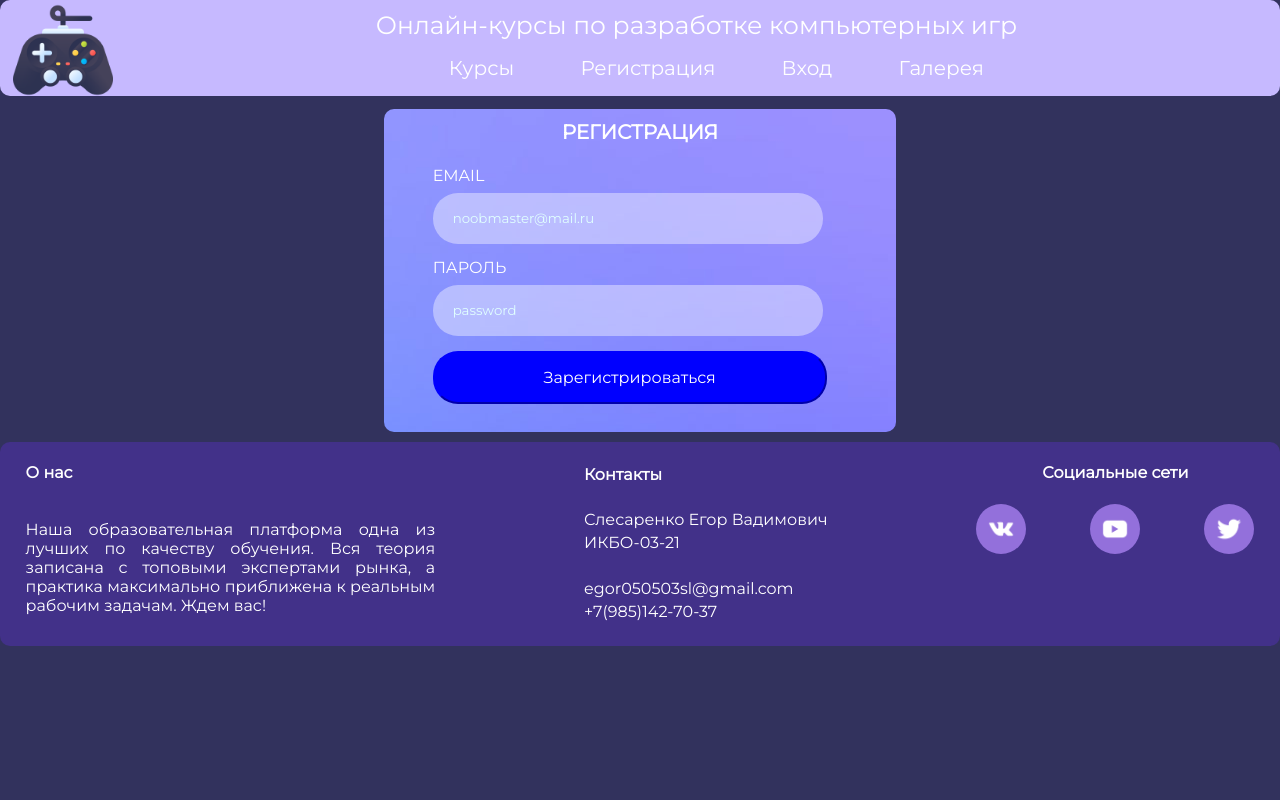
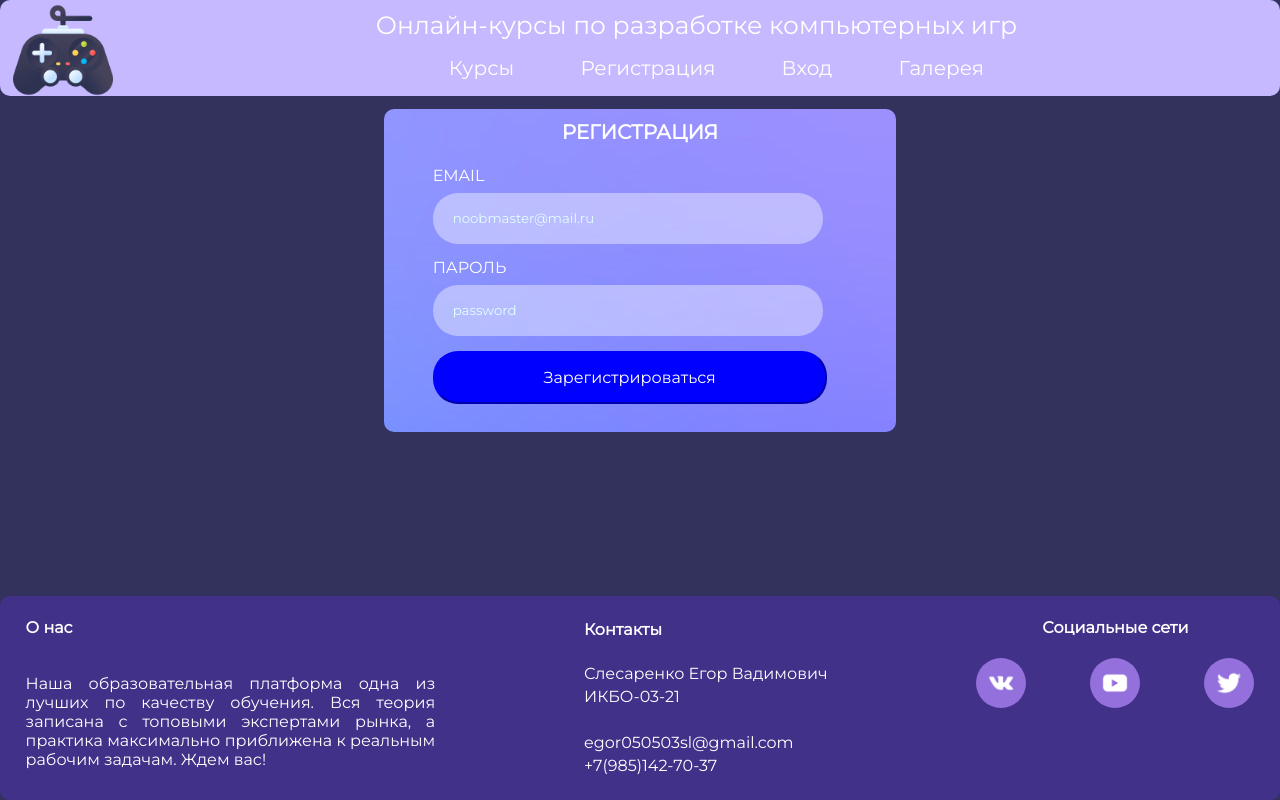
Before and after one commit to Eg0r4ik77/Eg0r4ik77.github.io, a plain HTML site: page html/courses-login.html in a window 1280 px wide. Drawn offline with Linux system fonts and the light colour scheme; files whose address does not match are found by name.

Commit message:
stick footer to the bottom

```diff
--- a/styles/courses.css
+++ b/styles/courses.css
@@ -33,6 +33,8 @@ body
     justify-content: center;
     align-items: center;
     text-decoration: none;
+
+    pointer-events: none;
 }
 
 .search-button i{
--- a/styles/footer.css
+++ b/styles/footer.css
@@ -1,8 +1,17 @@
+body{
+    display: flex;
+    flex-direction: column;
+    min-height: 100vh;
+}
+
+main{
+    flex-grow: 1;
+}
+
 footer {
     display: flex;
     flex-wrap: wrap;
     justify-content: space-between;
-    height: fit-content;
     background-color: #423189;
     border-radius: 10px;
 }
```
Also changed, not shown: html/courses.html (+2 -1 lines).
